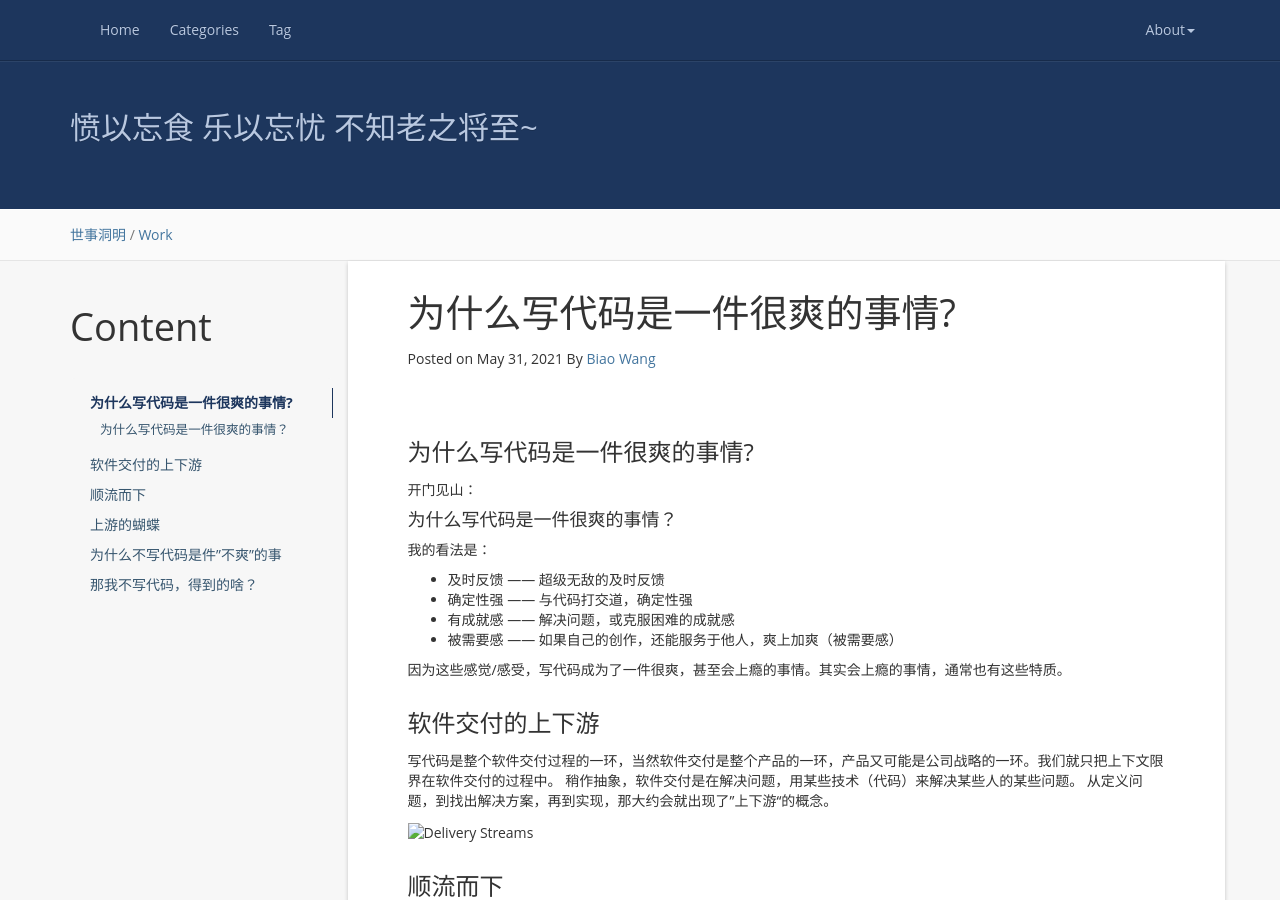
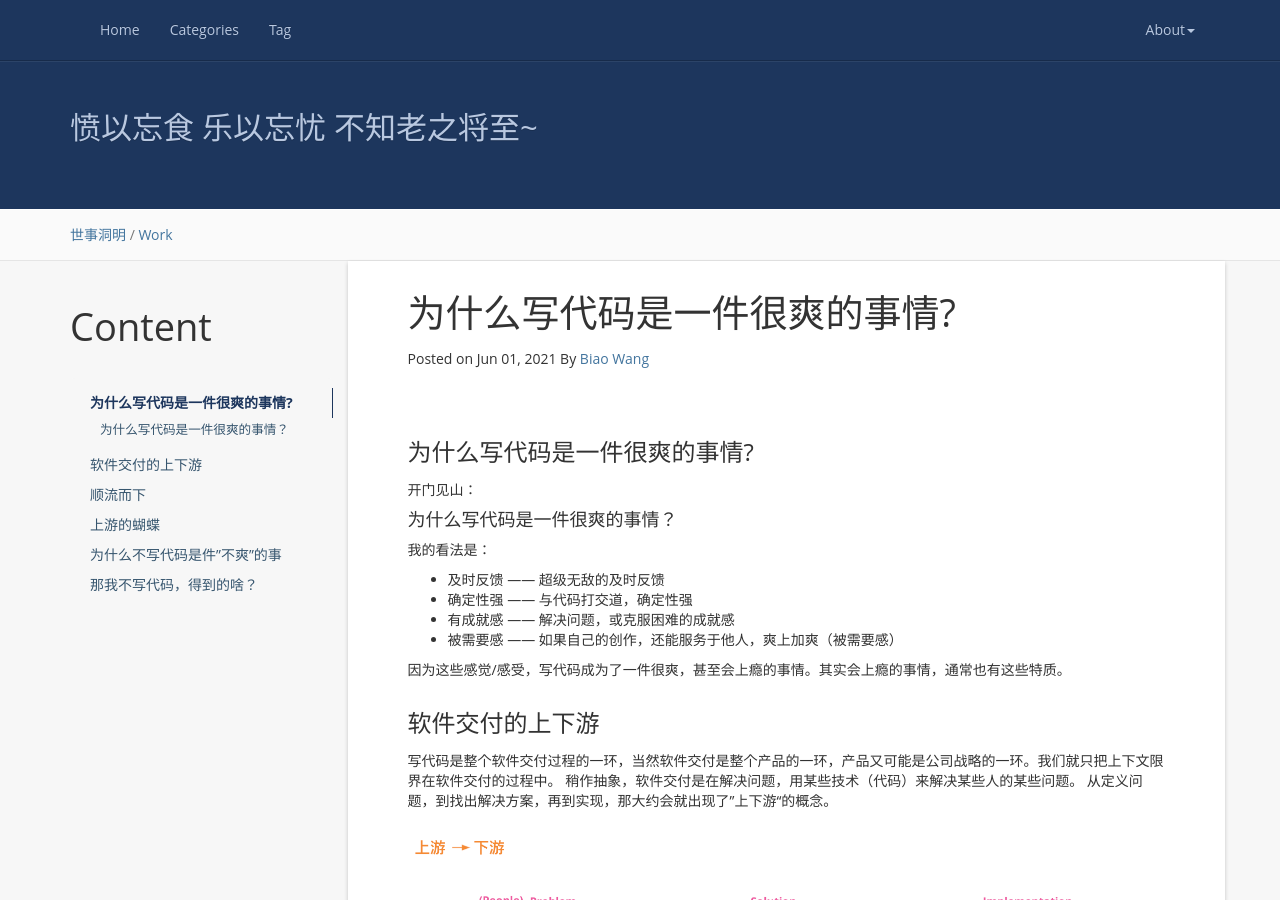
Before and after one commit to biaowang/biaowang.github.io, a Jekyll site: the page built from _posts/2021-06-01-为什么写代码是一件很爽的事情?.md, in a window 1280 px wide and 900 px high. Built offline with Jekyll 4.4.1, drawn with Linux system fonts in a browser that asks for light colours; nearby versions of some CDN libraries; comment, search, counter and statistics services are not loaded.

Commit message:
update the date & fix the broken image

```diff
--- a/_posts/2021-06-01-为什么写代码是一件很爽的事情?.md
+++ b/_posts/2021-06-01-为什么写代码是一件很爽的事情?.md
@@ -31,7 +31,7 @@ tag: Work
 稍作抽象，软件交付是在解决问题，用某些技术（代码）来解决某些人的某些问题。
 从定义问题，到找出解决方案，再到实现，那大约会就出现了”上下游“的概念。
 
-![Delivery Streams]({{'/images/software_delivery/software_delivery_flow.png'}})
+![Delivery Streams]({{'/images/software_delivery/delivery_streams.png'}})
 
 
 ### 顺流而下
```
Also changed, not shown: other parts of _posts/2021-06-01-为什么写代码是一件很爽的事情?.md (+1 -1 lines).
